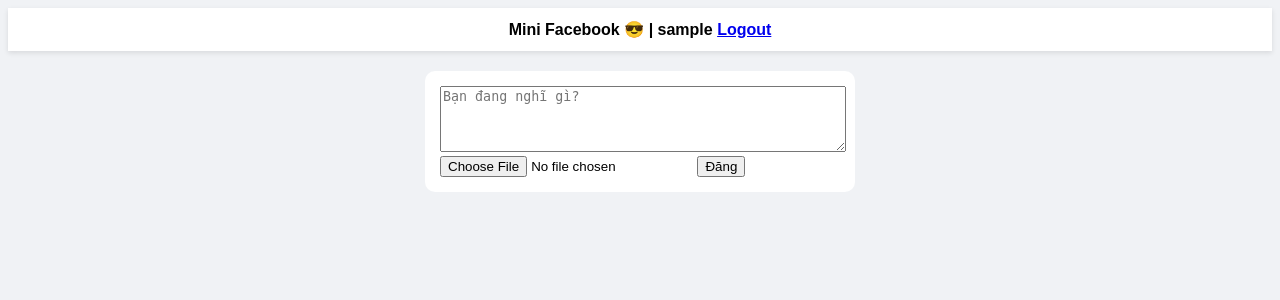
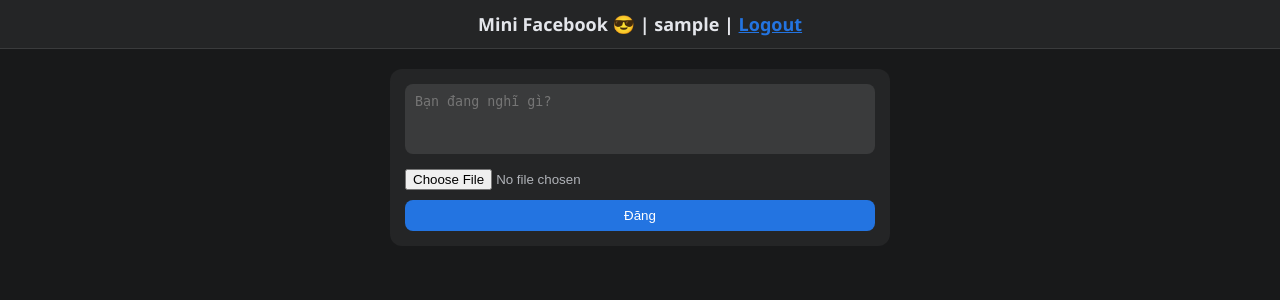
Before and after one commit to tin1511/locket-mini, a Flask app: page /home in a window 1280 px wide. Shown: the top 300 px of the page. Run offline with Flask 3, Linux system fonts and the light colour scheme; the visitor is signed in with stand-in values (Sample User, id 1); data that the repository does not hold is empty.

Commit message:
Update home.html

```diff
--- a/templates/home.html
+++ b/templates/home.html
@@ -4,45 +4,123 @@
 <title>Mini Facebook</title>
 
 <style>
-body{
-    background:#f0f2f5;
-    font-family:sans-serif;
+*{
+    margin:0;
+    padding:0;
+    box-sizing:border-box;
 }
 
+body{
+    background:#18191a;
+    font-family:Segoe UI, sans-serif;
+    color:#e4e6eb;
+}
+
+/* HEADER */
 .header{
-    background:white;
+    position:sticky;
+    top:0;
+    background:#242526;
     padding:12px;
     text-align:center;
+    font-size:18px;
     font-weight:bold;
-    box-shadow:0 2px 5px rgba(0,0,0,0.1);
+    border-bottom:1px solid #3a3b3c;
 }
 
-.post-box, .post{
-    background:white;
-    width:400px;
+/* CONTAINER */
+.container{
+    max-width:500px;
     margin:20px auto;
+}
+
+/* POST BOX */
+.post-box{
+    background:#242526;
     padding:15px;
-    border-radius:10px;
+    border-radius:12px;
+    margin-bottom:20px;
 }
 
 textarea{
     width:100%;
-    height:60px;
+    height:70px;
+    background:#3a3b3c;
+    border:none;
+    border-radius:8px;
+    padding:10px;
+    color:white;
+    resize:none;
 }
 
-img{
+input[type="file"]{
+    margin-top:10px;
+    color:#b0b3b8;
+}
+
+button{
+    width:100%;
+    margin-top:10px;
+    padding:8px;
+    background:#2374e1;
+    border:none;
+    border-radius:8px;
+    color:white;
+    cursor:pointer;
+}
+
+/* POST */
+.post{
+    background:#242526;
+    border-radius:12px;
+    padding:15px;
+    margin-bottom:15px;
+}
+
+.username{
+    font-weight:bold;
+    margin-bottom:5px;
+}
+
+.caption{
+    margin:10px 0;
+    white-space: pre-line;
+}
+
+.post img{
     width:100%;
     border-radius:10px;
     margin-top:10px;
 }
 
+/* ACTIONS */
+.actions{
+    display:flex;
+    justify-content:space-between;
+    margin-top:10px;
+}
+
 .actions a{
-    margin-right:10px;
     text-decoration:none;
+    color:#b0b3b8;
+    font-size:14px;
+}
+
+/* COMMENT */
+.comment-box input{
+    width:100%;
+    margin-top:10px;
+    padding:6px;
+    border-radius:8px;
+    border:none;
+    background:#3a3b3c;
+    color:white;
 }
 
 .comment{
-    font-size:14px;
+    font-size:13px;
+    margin-top:5px;
+    color:#b0b3b8;
 }
 </style>
 </head>
@@ -50,10 +128,13 @@ img{
 <body>
 
 <div class="header">
-    Mini Facebook 😎 | {{user}}
-    <a href="/logout">Logout</a>
+    Mini Facebook 😎 | {{user}} |
+    <a href="/logout" style="color:#2374e1;">Logout</a>
 </div>
 
+<div class="container">
+
+<!-- POST BOX -->
 <div class="post-box">
 <form method="POST" action="/post" enctype="multipart/form-data">
     <textarea name="caption" placeholder="Bạn đang nghĩ gì?"></textarea>
@@ -62,11 +143,13 @@ img{
 </form>
 </div>
 
+<!-- FEED -->
 {% for p in posts %}
 <div class="post">
-    <b>{{p[1]}}</b>
 
-    <p style="white-space: pre-line;">{{p[3]}}</p>
+    <div class="username">{{p[1]}}</div>
+
+    <div class="caption">{{p[3]}}</div>
 
     {% if p[2] %}
         <img src="/{{p[2]}}">
@@ -80,17 +163,22 @@ img{
         {% endif %}
     </div>
 
-    <form method="POST" action="/comment/{{p[0]}}">
-        <input name="content" placeholder="Viết bình luận...">
-    </form>
+    <div class="comment-box">
+        <form method="POST" action="/comment/{{p[0]}}">
+            <input name="content" placeholder="Viết bình luận...">
+        </form>
+    </div>
 
     {% for c in comments if c[1] == p[0] %}
         <div class="comment">
-            <b>{{c[2]}}:</b> {{c[3]}}
+            <b>{{c[2]}}</b>: {{c[3]}}
         </div>
     {% endfor %}
+
 </div>
 {% endfor %}
 
+</div>
+
 </body>
 </html>
```
